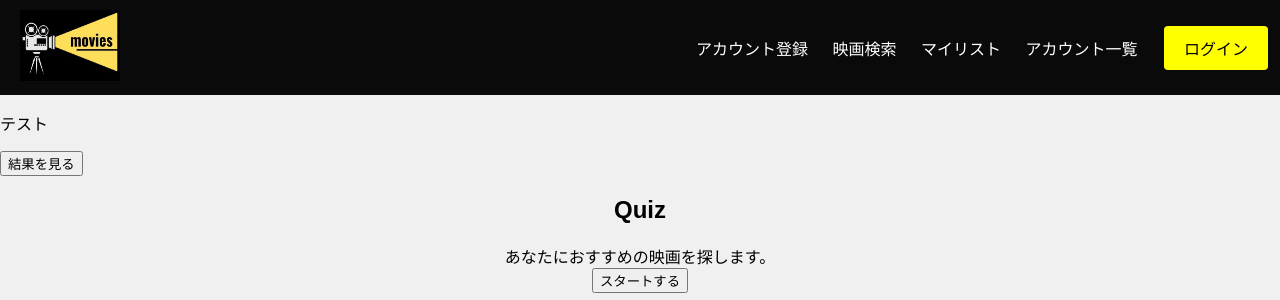
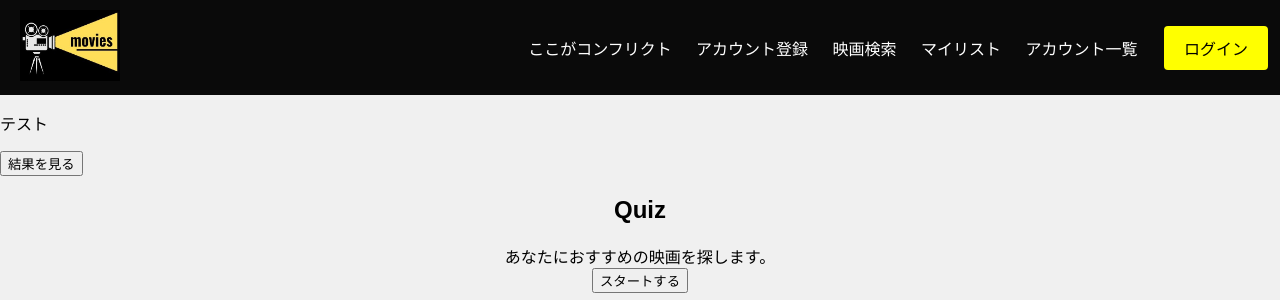
Before and after one commit to syt-koizumi/django_team_project, a Django app: page /consider/ in a window 1280 px wide. Shown: the top 300 px of the page. Run offline with Django 5.2, Linux system fonts and the light colour scheme; parts of the project's set-up code (start-up, migrations or seed data) failed here and were passed over.

Commit message:
コンフリクトテスト

```diff
--- a/templates/base.html
+++ b/templates/base.html
@@ -15,6 +15,7 @@
         </div>
         <div class="menu-list">
             <ul class="menu">
+                <li><a>ここがコンフリクト</a></li>
                 <li><a href='{% url "accounts:custom_accounts_create" %}'>アカウント登録</a></li>
                 <li><a href='{% url "movie:movie_search" %}'>映画検索</a></li>
                 <li><a href='{% url "mypage:mylist" %}'>マイリスト</a></li>
```
